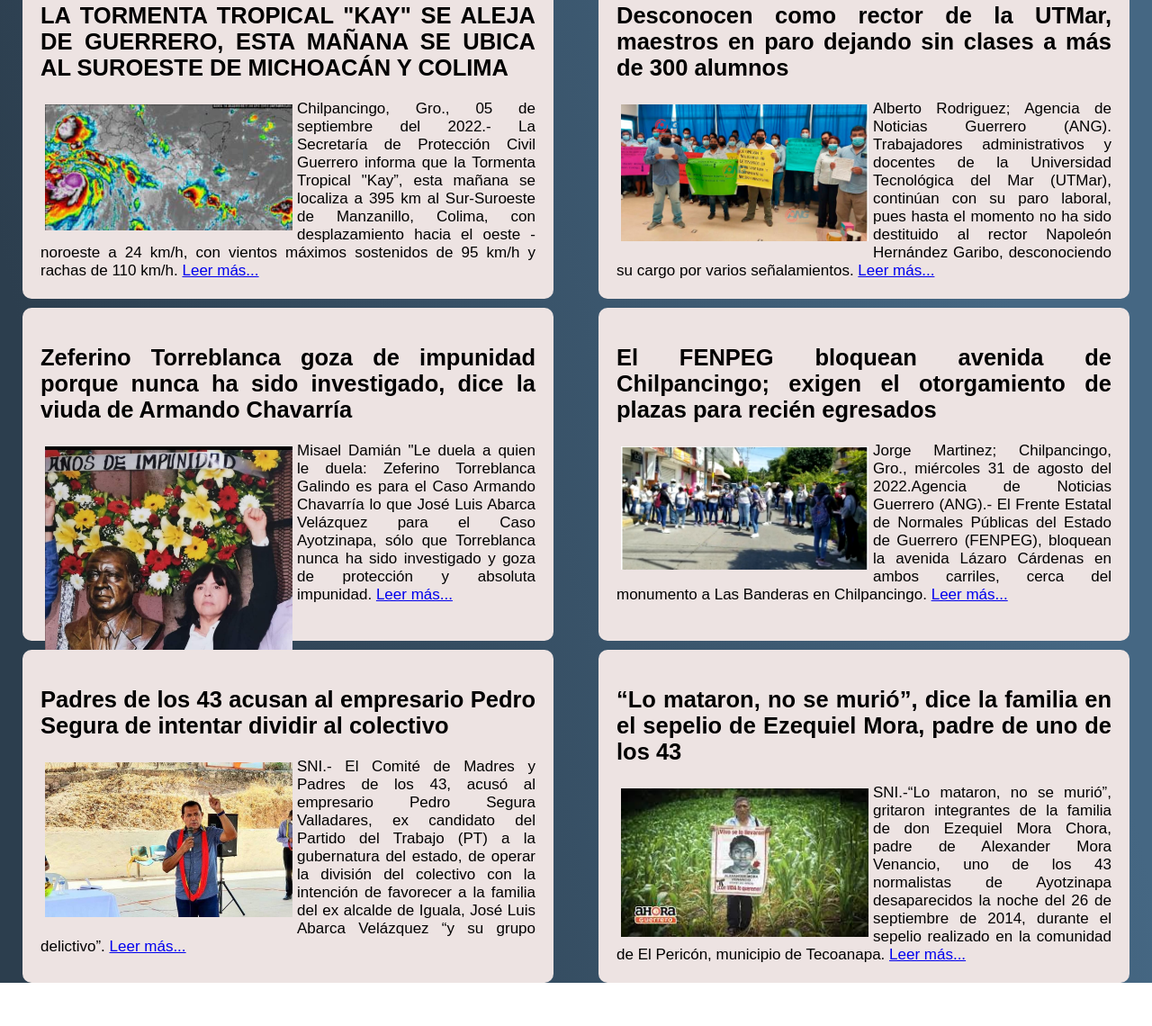
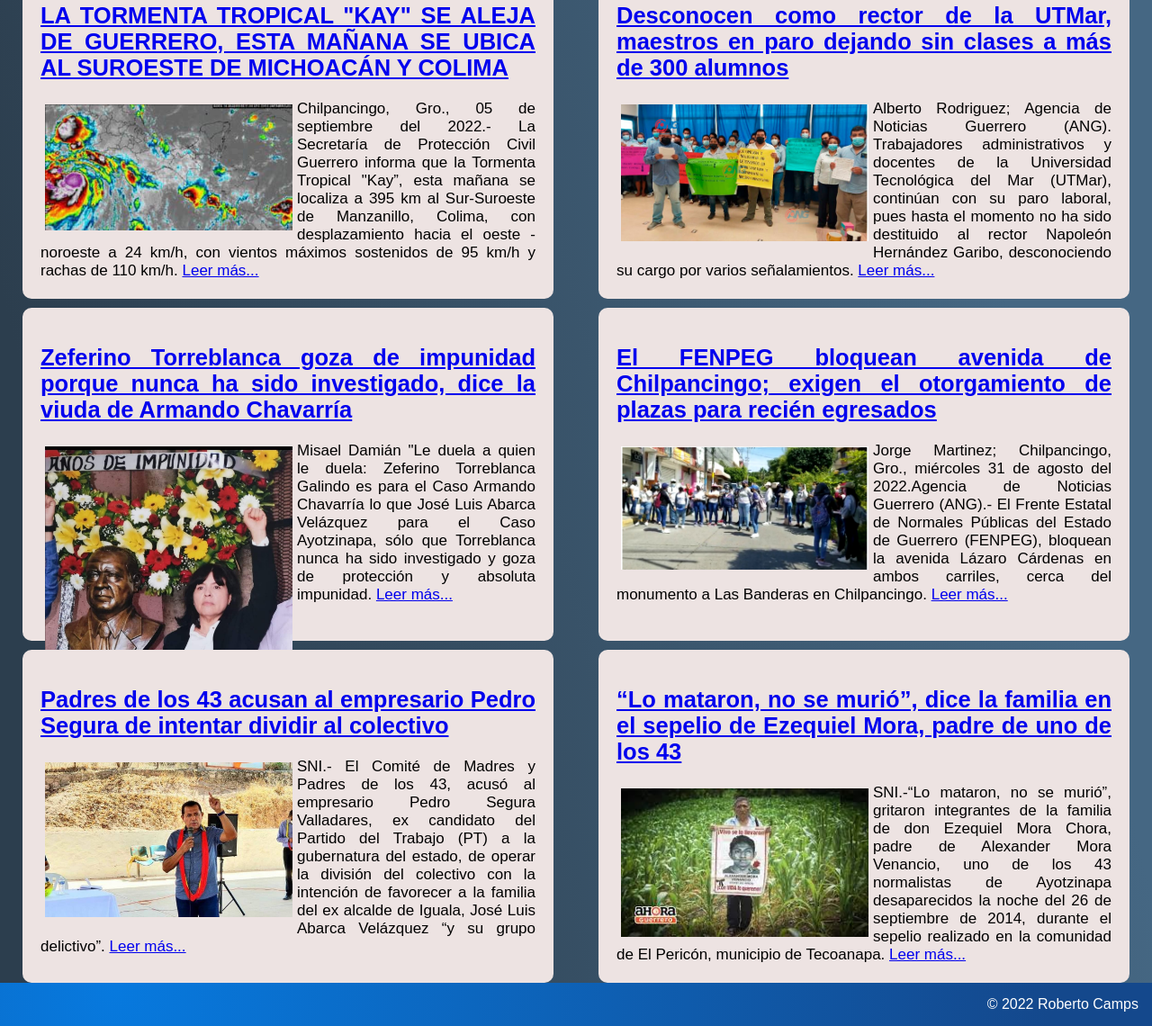
Before and after one commit to RobCamps/PrensaLibreGro, a website: page public/index.html in a window 1280 px wide. Shown: the part 130-1270 px from the top of the page at 90% size. Before the commit the page ends 1222 px from the top, so only its background shows below. Drawn offline with Linux system fonts and the light colour scheme.

Commit message:
cambios Jueves 8 sept

```diff
--- a/public/index.html
+++ b/public/index.html
@@ -3,7 +3,7 @@
 <head>
   <meta charset="UTF-8">
   <meta http-equiv="X-UA-Compatible" content="IE=edge">
-  <meta name="description" content="Noticias de último minuto sobre México" />
+  <meta name="description" content="Noticias de último minuto sobre Guerrero" />
   <meta name="robots" content="index,follow" />
   <meta name="viewport" content="width=device-width, initial-scale=1.0">
   <title>Prensa Libre Mx</title>
@@ -24,35 +24,40 @@
 
  <ul class="flex-container">
   <li class="flex-item">
-    <h2>LA TORMENTA TROPICAL "KAY" SE ALEJA DE GUERRERO, ESTA MAÑANA SE UBICA AL SUROESTE DE MICHOACÁN Y COLIMA</h2>
+    <a href="./tormentakay.html"> <h2>LA TORMENTA TROPICAL "KAY" SE ALEJA DE GUERRERO, ESTA MAÑANA SE UBICA AL SUROESTE DE MICHOACÁN Y COLIMA</h2> </a>
     <img src="./imagenes/tormenta.jpg" alt="tormenta">
     <p> Chilpancingo, Gro., 05 de septiembre del 2022.- La Secretaría de Protección Civil Guerrero informa que la Tormenta Tropical "Kay”, esta mañana se localiza a 395 km al Sur-Suroeste de Manzanillo, Colima, con desplazamiento hacia el oeste - noroeste a 24 km/h, con vientos máximos sostenidos de 95 km/h y rachas de 110 km/h. <a href="./tormentakay.html">Leer más...</a> </p>
   </li>
   <li class="flex-item">
-    <h2>Desconocen como rector de la UTMar, maestros en paro dejando sin clases a más de 300 alumnos</h2>
+    <a href="./maestros-paro.html"><h2>Desconocen como rector de la UTMar, maestros en paro dejando sin clases a más de 300 alumnos</h2></a>
     <img src="./imagenes/maestros-paro.jpg" alt="maestros-paro">
     <p> Alberto Rodriguez; Agencia de Noticias Guerrero (ANG). Trabajadores administrativos y docentes de la Universidad Tecnológica del Mar (UTMar), continúan con su paro laboral, pues hasta el momento no ha sido destituido al rector Napoleón Hernández Garibo, desconociendo su cargo por varios señalamientos. <a href="./maestros-paro.html">Leer más...</a> </p>
   </li>
   <li class="flex-item">
-    <h2>Zeferino Torreblanca goza de impunidad porque nunca ha sido investigado, dice la viuda de Armando Chavarría</h2>
+    <a href="zeferino-torreblanca.html"><h2>Zeferino Torreblanca goza de impunidad porque nunca ha sido investigado, dice la viuda de Armando Chavarría</h2></a>
     <img src="./imagenes/viuda-chavarria.jpeg" alt="viuda-chavarria">
     <p> Misael Damián
       "Le duela a quien le duela: Zeferino Torreblanca Galindo es para el Caso Armando Chavarría lo que José Luis Abarca Velázquez para el Caso Ayotzinapa, sólo que Torreblanca nunca ha sido investigado y goza de protección y absoluta impunidad. <a href="./zeferino-torreblanca.html">Leer más...</a> </p>
   </li>
-  <li class="flex-item"><h2>El FENPEG bloquean avenida de Chilpancingo; exigen el otorgamiento de plazas para recién egresados</h2>
+  <li class="flex-item">
+    <a href="./fenpeg.html"><h2>El FENPEG bloquean avenida de Chilpancingo; exigen el otorgamiento de plazas para recién egresados</h2></a>
     <img src="./imagenes/fenpeg.jpeg" alt="fenpeg">
     <p> Jorge Martinez; Chilpancingo, Gro., miércoles 31 de agosto del 2022.Agencia de Noticias Guerrero (ANG).- El Frente Estatal de Normales Públicas del Estado de Guerrero (FENPEG), bloquean la avenida Lázaro Cárdenas en ambos carriles, cerca del monumento a Las Banderas en Chilpancingo. <a href="./fenpeg.html">Leer más...</a> </p>
   </li>
-  <li class="flex-item"><h2>Padres de los 43 acusan al empresario Pedro Segura de intentar dividir al colectivo </h2>
+  <li class="flex-item">
+    <a href="./pedro-segura-divide.html"><h2>Padres de los 43 acusan al empresario Pedro Segura de intentar dividir al colectivo </h2></a>
     <img src="./imagenes/pedro-segura.jpeg" alt="pedro">
     <p> SNI.- El Comité de Madres y Padres de los 43, acusó al empresario Pedro Segura Valladares, ex candidato del Partido del Trabajo (PT) a la gubernatura del estado, de operar la división del colectivo con la intención de favorecer a la familia del ex alcalde de Iguala, José Luis Abarca Velázquez “y su grupo delictivo”.  <a href="./pedro-segura-divide.html">Leer más...</a> </p>
   </li>
-  <li class="flex-item"><h2>“Lo mataron, no se murió”, dice la familia en el sepelio de Ezequiel Mora, padre de uno de los 43</h2>
+  <li class="flex-item">
+    <a href="./ezequiel.html"><h2>“Lo mataron, no se murió”, dice la familia en el sepelio de Ezequiel Mora, padre de uno de los 43</h2></a>
     <img src="./imagenes/ezequiel.jpeg" alt="ezequiel">
     <p> SNI.-“Lo mataron, no se murió”, gritaron integrantes de la familia de don Ezequiel Mora Chora, padre de Alexander Mora Venancio, uno de los 43 normalistas de Ayotzinapa desaparecidos la noche del 26 de septiembre de 2014, durante el sepelio realizado en la comunidad de El Pericón, municipio de Tecoanapa.  <a href="./ezequiel.html">Leer más...</a> </p>
   </li>
 </ul>
 
-
+<ul class="navigation2">
+  <li><a href="./index.html">© 2022 Roberto Camps</a></li>
+</ul>
  </body>
 </html>
--- a/public/style.css
+++ b/public/style.css
@@ -12,7 +12,6 @@ body {
     margin: 0px;
     background-image: radial-gradient( circle farthest-corner at 10% 20%,  rgba(7,121,222,1) 0%, rgba(20,72,140,1) 90% );
   }
-
   .navigation a {
     text-decoration: none;
     display: block;
@@ -23,7 +22,24 @@ body {
   .navigation a:hover {
     background-image: radial-gradient( circle farthest-corner at 10% 20%,  rgba(0,152,155,1) 0.1%, rgba(0,94,120,1) 94.2% );
   }
+  .navigation2 {
+    display: flex;
+    flex-flow: row wrap;
+    justify-content:right;
+    list-style: none;
+    margin: 0px;
+    background-image: radial-gradient( circle farthest-corner at 10% 20%,  rgba(7,121,222,1) 0%, rgba(20,72,140,1) 90% );
+  }
+  .navigation2 a {
+    text-decoration: none;
+    display: block;
+    padding: 15px;
+    color: white;
+  }
 
+  .navigation2 a:hover {
+    background-image: radial-gradient( circle farthest-corner at 10% 20%,  rgba(0,152,155,1) 0.1%, rgba(0,94,120,1) 94.2% );
+  }
   @media all and (max-width: 800px) {
     .navigation {
       justify-content: space-around;
@@ -45,6 +61,7 @@ body {
     .navigation li:last-of-type a {
       border-bottom: none;
     }
+
   }
   .prensalibre {
     width: 200px;
```
Also changed, not shown: public/asesinado-diamante.html (+3 -1 lines), public/bloquean-cima.html (+3 -1 lines), public/ceteg-bloquea.html (+3 -1 lines), public/economia.html (+3 -1 lines), public/ezequiel.html (+3 -1 lines), public/fenpeg.html (+3 -1 lines), public/hombre-decapitado.html (+3 -1 lines), public/homicidios-dolosos.html (+3 -1 lines), public/internacional.html (+5 -2 lines), public/maestros-paro.html (+3 -1 lines), public/matan-hombre-progreso.html (+3 -1 lines), public/ometepec-salud.html (+3 -1 lines), public/pedro-segura-divide.html (+3 -1 lines), public/politica.html (+3 -1 lines), 2 more files, 2 other files.
